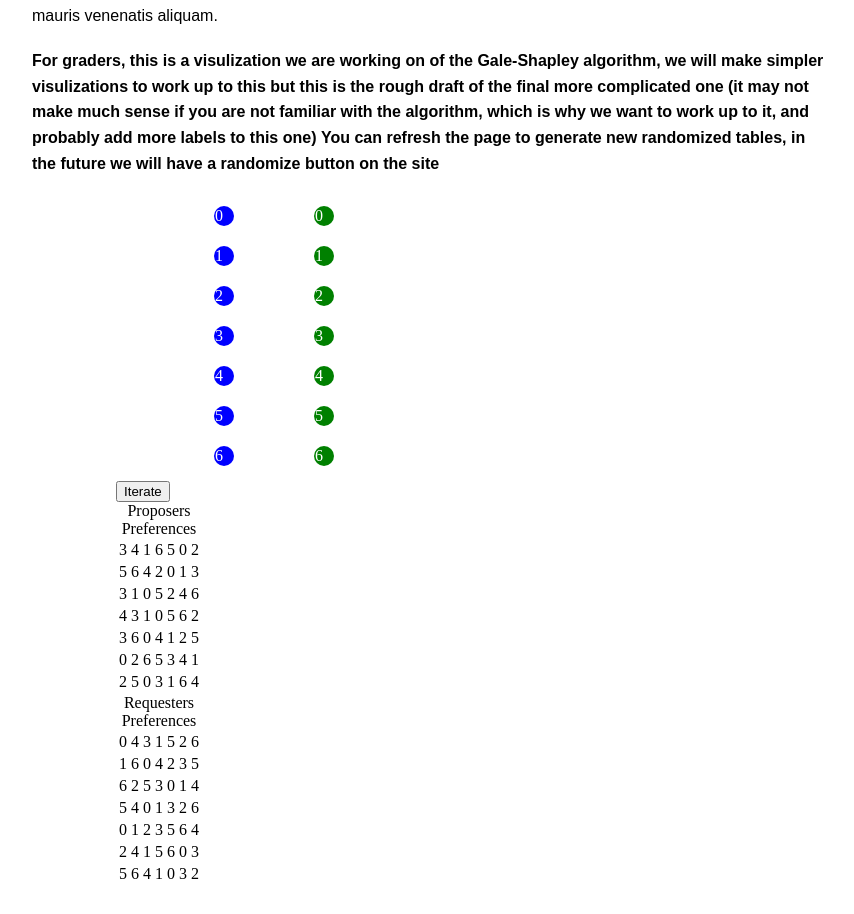
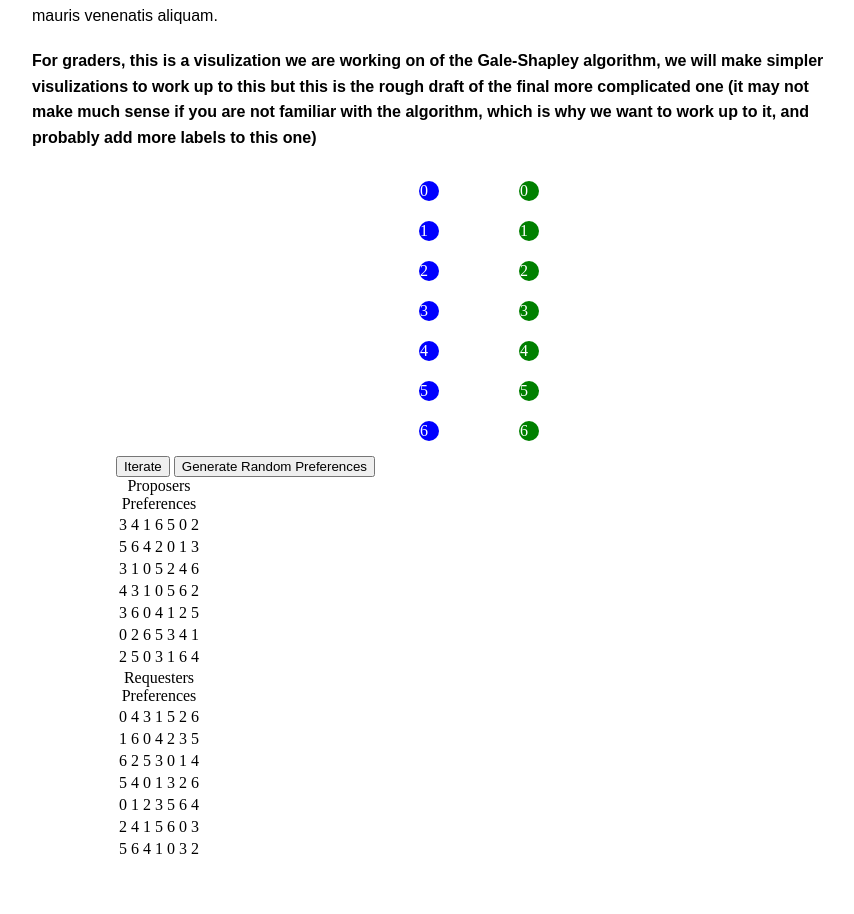
Before and after one commit to Qcallahan/DatingAppsSim, a SvelteKit app: page / in a window 1280 px wide. Shown: the part 1389-2303 px from the top of the page, without its empty margins (208-1062 px from the left). After the commit the page ends 2278 px from the top, so only its background shows below. Built offline with nearby package versions, Linux system fonts and the light colour scheme.

Commit message:
reset button

```diff
--- a/src/components/App.svelte
+++ b/src/components/App.svelte
@@ -53,12 +53,12 @@
 
   <div class="text">
     <b>For graders, this is a visulization we are working on of the Gale-Shapley algorithm, we will make simpler visulizations to work up to this but this is the rough draft of the final more complicated one (it may not make much sense if you are not familiar with the algorithm, which is why we want to work up to it, and probably add more labels to this one)</b>
-    <b>You can refresh the page to generate new randomized tables, in the future we will have a randomize button on the site</b>
   </div>
 
   <div id="container" style="display: flex; justify-content: center; align-items: center;">
   <div id="table-container">
     <button on:click={iterate}>Iterate</button>
+    <button on:click={reset}>Generate Random Preferences</button>
 
     <!-- SVG for circles and lines -->
     <svg width="300" height="300">
@@ -247,6 +247,14 @@ class GS {
     }
 
     reset() {
+        this.#proposers = Array(this.n)
+        this.#requesters = Array(this.n)
+        this.#proposerIndex = Array(this.n)
+        this.#proposerMatch = Array(this.n)
+        this.#requesterMatch = Array(this.n)
+        this.#offers = this.buildHash(this.n)
+        this.#round = 0
+
         let arr = this.buildArray(this.n)
         this.#proposerIndex = this.#proposerIndex.fill(0)
 
@@ -420,4 +428,43 @@ function iterate() {
     });
 }
 
+function reset() {
+    gs.reset();
+
+    // Reset lines
+    const lines = document.querySelectorAll('line');
+    lines.forEach(line => {
+        line.style.stroke = '';
+    });
+
+    // Update proposers table
+    const proposersTable = document.querySelector('#table-container table');
+    updateTable(proposersTable, 'Proposers Preferences', gs.proposers);
+
+    // Update requesters table
+    const requestersTable = document.querySelectorAll('#table-container table')[1];
+    updateTable(requestersTable, 'Requesters Preferences', gs.requesters);
+}
+
+function updateTable(table, captionText, data) {
+    const tableBody = table.querySelector('tbody');
+    tableBody.innerHTML = '';
+
+    data.forEach(rowData => {
+        const row = document.createElement('tr');
+
+        rowData.forEach(cellData => {
+            const cell = document.createElement('td');
+            cell.textContent = cellData;
+            row.appendChild(cell);
+        });
+
+        tableBody.appendChild(row);
+    });
+
+    // Update caption
+    const caption = table.querySelector('caption');
+    caption.textContent = captionText;
+}
+
 </script>
```
